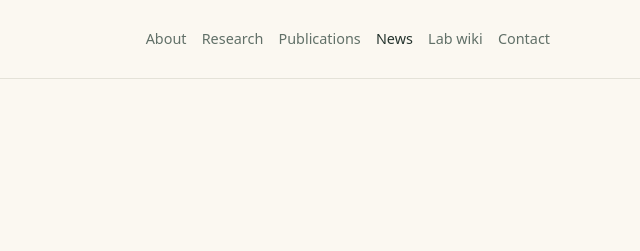
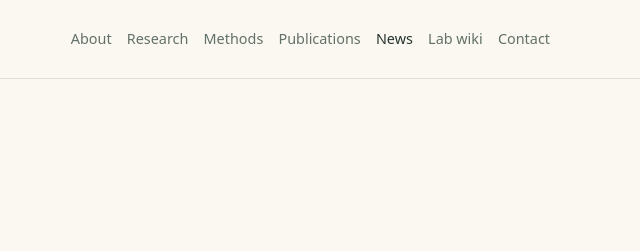
Before and after one commit to jktembiwa/JKTembiwa, a plain HTML site: page news.html in a window 1280 px wide. Shown: the top 251 px of the page, 640-1280 px from the left. Drawn offline with Linux system fonts and the light colour scheme.

Commit message:
Improve site navigation and page structure

```diff
--- a/news.html
+++ b/news.html
@@ -20,6 +20,7 @@ News & updates | Microbial Mosaic
 <nav class="nav" aria-label="Main navigation">
 <a href="index.html">About</a>
 <a href="research.html">Research</a>
+<a href="methods.html">Methods</a>
 <a href="publications.html">Publications</a>
 <a href="news.html" aria-current="page">News</a>
 <a href="lab-wiki.html">Lab wiki</a>
```
